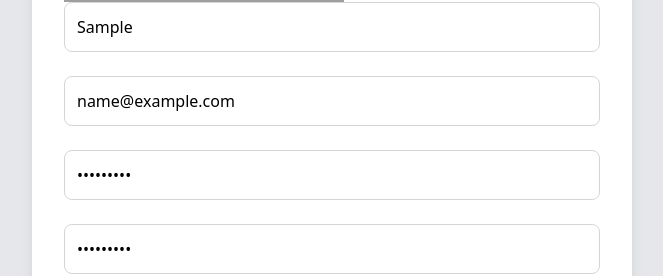
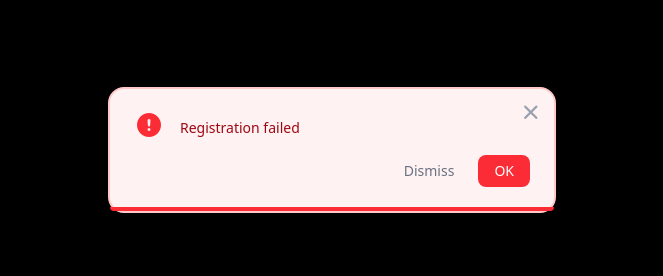
Before and after one commit to ALH-hub/mern-blog-app, a React (Vite) app in the folder client/: page /auth/register in a window 1280 px wide. Both pictures are taken after typing "Sample", "name@example.com", "Sample123", "Sample123" into the empty fields and a click on the button "Register". Shown: the part 250-526 px from the top of the page, without its empty margins (308-971 px from the left). Built offline with nearby package versions, Linux system fonts and the light colour scheme; no server answers; grey boxes are pictures that could not be loaded.

Commit message:
feat: enhance Popup component with auto-close functionality and dynamic styles; integrate Popup in Register component for error notifications

```diff
--- a/client/src/components/Popup.tsx
+++ b/client/src/components/Popup.tsx
@@ -1,21 +1,135 @@
-import React from 'react';
+// components/Popup.tsx
+import React, { useEffect } from 'react';
 
 interface PopupProps {
   message: string;
+  type?: 'error' | 'success' | 'warning' | 'info';
   onClose: () => void;
+  autoClose?: boolean;
+  duration?: number;
 }
 
-const Popup: React.FC<PopupProps> = ({ message, onClose }) => {
+const Popup: React.FC<PopupProps> = ({
+  message,
+  type = 'error',
+  onClose,
+  autoClose = true,
+  duration = 4000,
+}) => {
+  // Auto close functionality
+  useEffect(() => {
+    if (autoClose) {
+      const timer = setTimeout(() => {
+        onClose();
+      }, duration);
+      return () => clearTimeout(timer);
+    }
+  }, [autoClose, duration, onClose]);
+
+  // Get icon and colors based on type
+  const getTypeStyles = () => {
+    switch (type) {
+      case 'success':
+        return {
+          bg: 'bg-green-50 border-green-200',
+          icon: 'fa-check-circle text-green-500',
+          text: 'text-green-800',
+          button: 'bg-green-500 hover:bg-green-600',
+        };
+      case 'warning':
+        return {
+          bg: 'bg-yellow-50 border-yellow-200',
+          icon: 'fa-exclamation-triangle text-yellow-500',
+          text: 'text-yellow-800',
+          button: 'bg-yellow-500 hover:bg-yellow-600',
+        };
+      case 'info':
+        return {
+          bg: 'bg-blue-50 border-blue-200',
+          icon: 'fa-info-circle text-blue-500',
+          text: 'text-blue-800',
+          button: 'bg-blue-500 hover:bg-blue-600',
+        };
+      case 'error':
+      default:
+        return {
+          bg: 'bg-red-50 border-red-200',
+          icon: 'fa-exclamation-circle text-red-500',
+          text: 'text-red-800',
+          button: 'bg-red-500 hover:bg-red-600',
+        };
+    }
+  };
+
+  const styles = getTypeStyles();
+
   return (
-    <div className='fixed inset-0 flex items-center justify-center bg-black bg-opacity-50 z-50'>
-      <div className='bg-white p-6 rounded-lg shadow-lg max-w-sm w-full'>
-        <p className='mb-4 text-gray-800'>{message}</p>
+    <div className='fixed inset-0 flex items-center justify-center bg-black bg-opacity-50 z-50 p-4 backdrop-blur-sm'>
+      {/* Popup Container with Animation */}
+      <div
+        className={`
+        ${styles.bg} border-2 ${styles.bg.split(' ')[1]}
+        p-6 rounded-2xl shadow-2xl max-w-md w-full
+        transform transition-all duration-300 ease-out
+        animate-bounce-in relative
+      `}
+      >
+        {/* Close Button */}
         <button
           onClick={onClose}
-          className='px-4 py-2 bg-blue-600 text-white rounded hover:bg-blue-700 transition'
+          className='absolute top-3 right-3 text-gray-400 hover:text-gray-600 transition-colors'
+          aria-label='Close'
         >
-          Close
+          <i className='fas fa-times text-lg'></i>
         </button>
+
+        {/* Content */}
+        <div className='flex items-start space-x-4'>
+          {/* Icon */}
+          <div className='flex-shrink-0'>
+            <i className={`fas ${styles.icon} text-2xl`}></i>
+          </div>
+
+          {/* Message */}
+          <div className='flex-1 pt-1'>
+            <p className={`${styles.text} font-medium text-sm leading-relaxed`}>
+              {message}
+            </p>
+
+            {/* Action Button */}
+            <div className='mt-4 flex justify-end space-x-3'>
+              <button
+                onClick={onClose}
+                className='px-3 py-1.5 text-sm text-gray-500 hover:text-gray-700 transition-colors'
+              >
+                Dismiss
+              </button>
+              <button
+                onClick={onClose}
+                className={`
+                  px-4 py-1.5 text-sm text-white rounded-lg font-medium
+                  ${styles.button} transition-all duration-200
+                  focus:outline-none focus:ring-2 focus:ring-offset-2
+                  transform hover:scale-105 active:scale-95
+                `}
+              >
+                OK
+              </button>
+            </div>
+          </div>
+        </div>
+
+        {/* Progress Bar (for auto-close) */}
+        {autoClose && (
+          <div className='absolute bottom-0 left-0 w-full h-1 bg-gray-200 rounded-b-2xl overflow-hidden'>
+            <div
+              className={`h-full ${
+                styles.button.split(' ')[0]
+              } animate-progress`}
+              style={{ animation: `progress ${duration}ms linear forwards` }}
+            ></div>
+          </div>
+        )}
       </div>
     </div>
   );
--- a/client/src/pages/Register.tsx
+++ b/client/src/pages/Register.tsx
@@ -1,7 +1,8 @@
 import { Link, useNavigate } from 'react-router';
 import Button from '../common/Button';
-import React, { useEffect, useState } from 'react';
+import React, { useState } from 'react';
 import useAuthStore from '../stores/authStore';
+import Popup from '../components/Popup';
 
 const Register = () => {
   const [userData, setUserData] = useState({
@@ -11,6 +12,7 @@ const Register = () => {
   });
   const [verifyPassword, setVerifyPassword] = useState('');
   const [error, setError] = useState('');
+  const [showPopup, setShowPopup] = useState(false);
 
   const { register, isLoading } = useAuthStore();
   const navigate = useNavigate();
@@ -24,20 +26,21 @@ const Register = () => {
       navigate('/');
     } catch (error: unknown) {
       if (error instanceof Error) {
-        console.log(error, 'from handlesubmit');
+        console.log(error);
         setError(error.message);
+        setShowPopup(true);
       } else {
-        console.log(error, 'from the else of handlesubmit');
         setError('Error trying to register');
+        setShowPopup(true);
       }
     }
   };
 
-  useEffect(() => {
-    if (error) {
-      console.log(error);
-    }
-  }, [error]);
+  // useEffect(() => {
+  //   if (error) {
+  //     console.log(error);
+  //   }
+  // }, [error]);
 
   return (
     <div className='  w-full max-h-screen px-8 pb-8 rounded-lg shadow-lg gap-16 bg-white'>
@@ -128,6 +131,9 @@ const Register = () => {
           </Link>
         </div>
       </div>
+      {showPopup && error && (
+        <Popup message={error} onClose={() => setShowPopup(false)} />
+      )}
     </div>
   );
 };
--- a/client/src/stores/authStore.ts
+++ b/client/src/stores/authStore.ts
@@ -82,13 +82,13 @@ const useAuthStore = create<AuthState>()(
             isLoading: false,
             isAuthenticated: false,
           });
-          console.error('Registration error:', error);
           if (
             typeof error === 'object' &&
             error !== null &&
             'response' in error
           ) {
             const err = error as { response?: { data?: { message?: string } } };
+
             throw new Error(
               err.response?.data?.message || 'Registration failed',
             );
```
